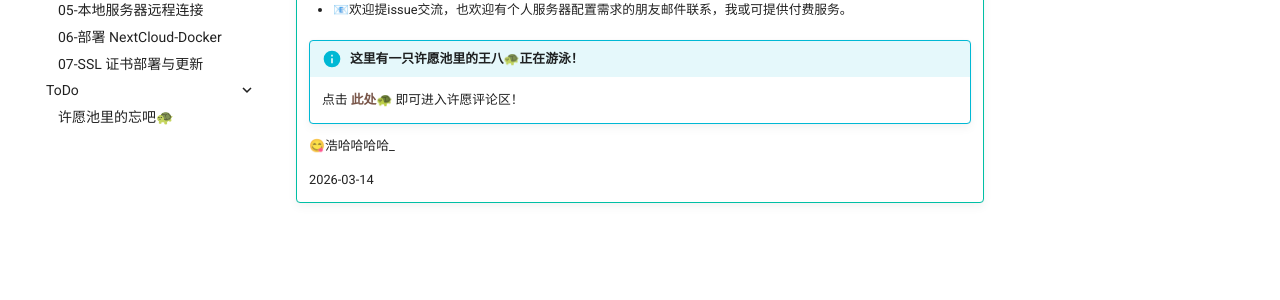
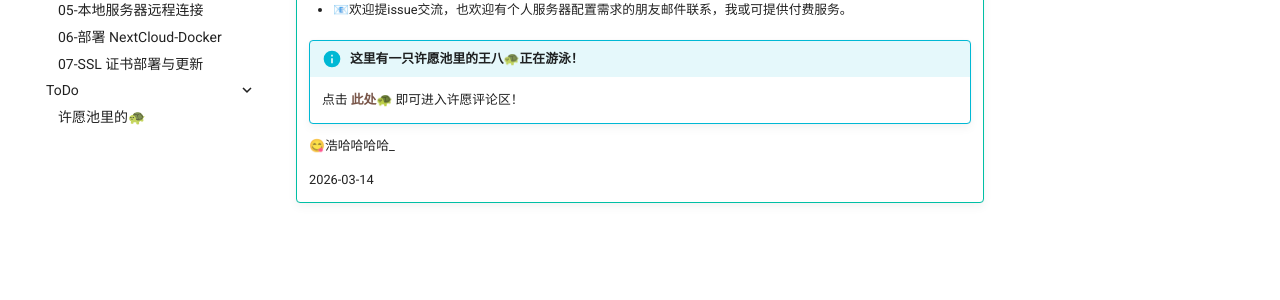
Before and after one commit to Haohahahaha/PeachBlossom-Lake, an MkDocs documentation site: the page built from docs/index.md, in a window 1280 px wide. Shown: the part 311-611 px from the top of the page. Built offline with MkDocs 1.6.1 and Material for MkDocs 9.7.7, drawn with Linux system fonts in a browser that asks for light colours.

Commit message:
2026-04-07_16:50:44 update

```diff
--- a/mkdocs.yml
+++ b/mkdocs.yml
@@ -52,7 +52,7 @@ nav:
       - 06-部署 NextCloud-Docker: Server/06-nextcloud_docker.md
       - 07-SSL 证书部署与更新: Server/07-ssl_update.md
     - ToDo:
-      - 许愿池里的忘吧🐢: Todo/list.md
+      - 许愿池里的🐢: Todo/list.md
 
 extra_css:
   - mkdocs/css/no-footer.css # 不使用底部的翻页
```
